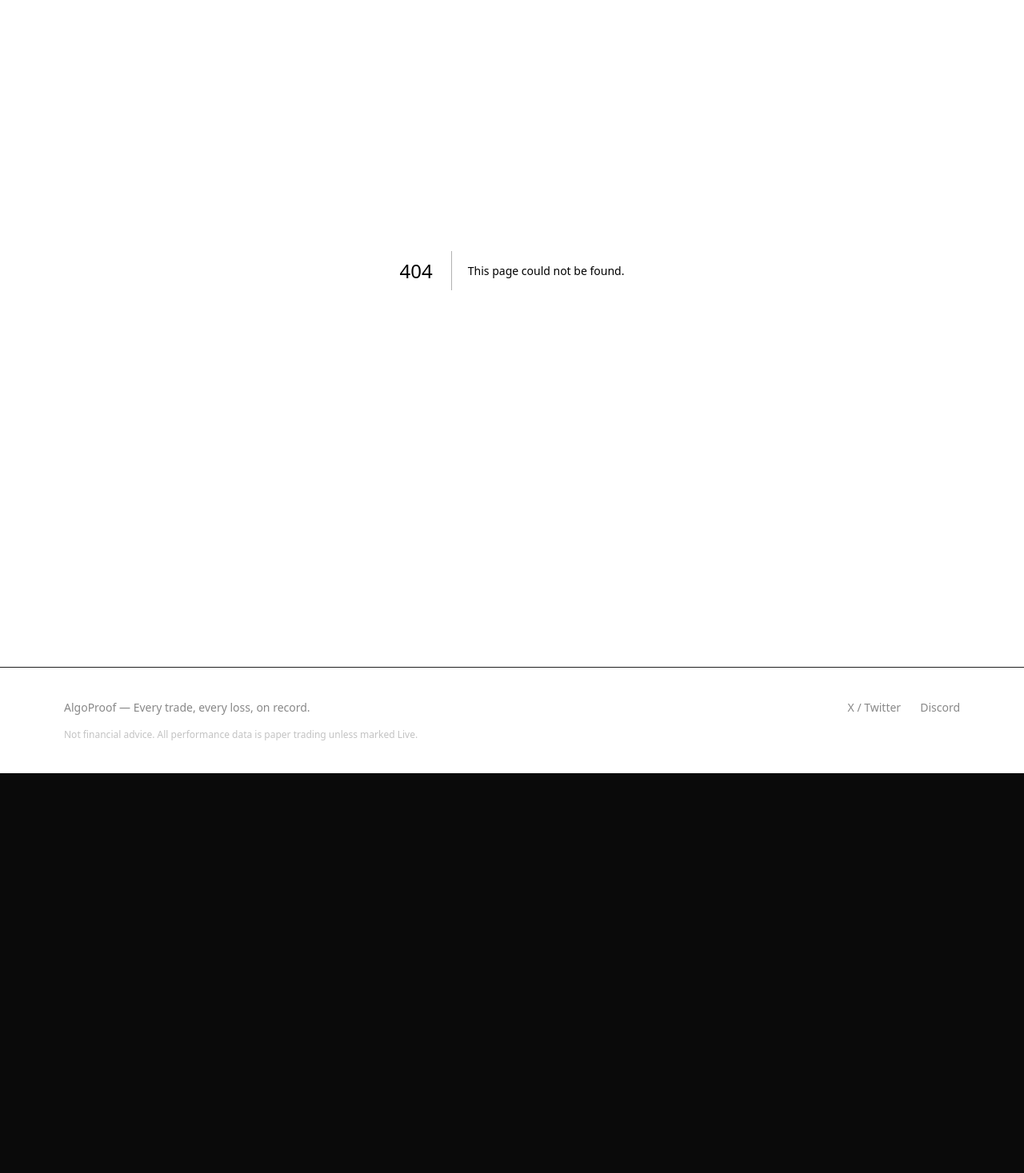
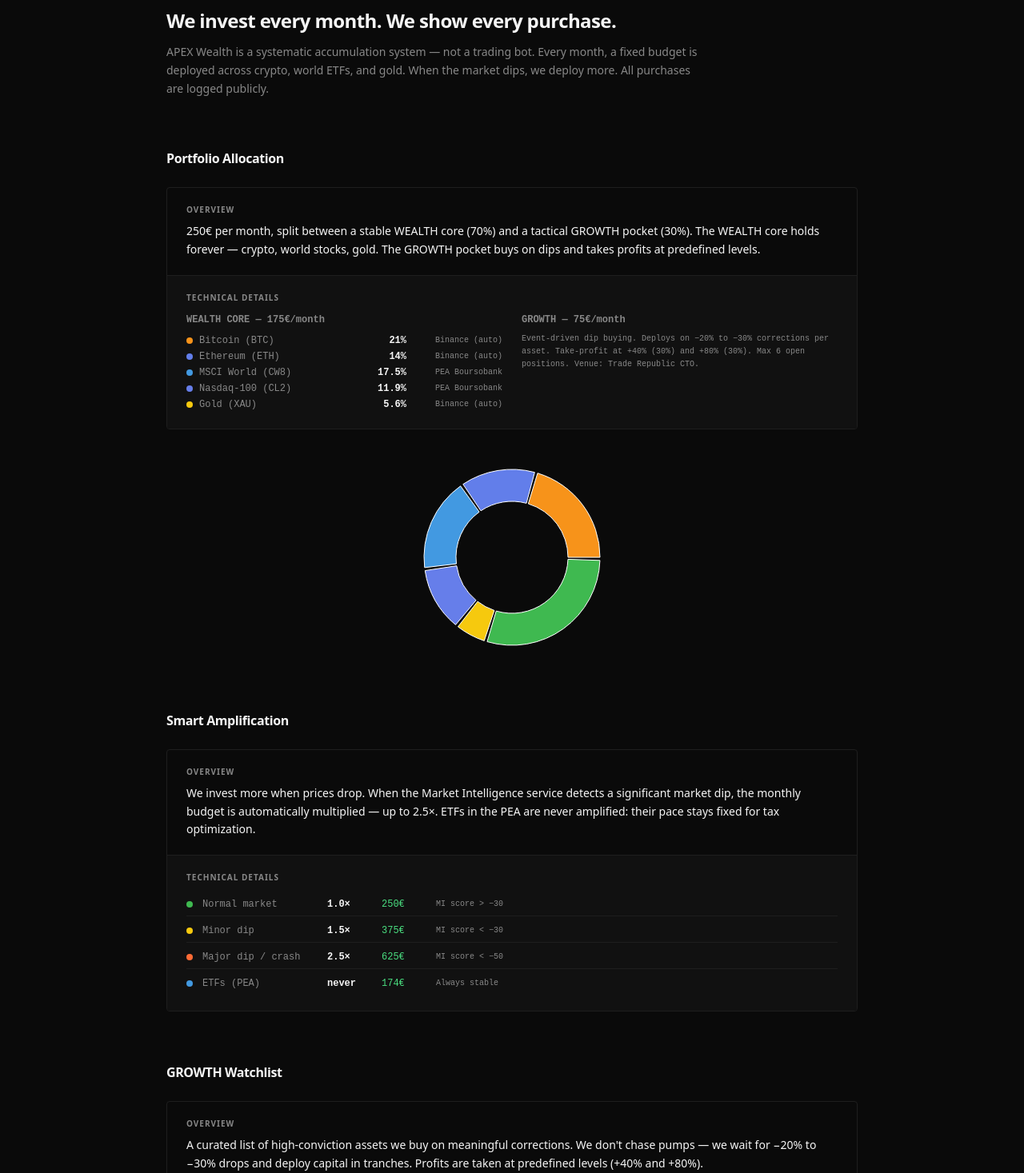
Before and after one commit to Tosmahdess/algoproof, a Next.js app: page /wealth in a window 1280 px wide. Before the commit this address had no page. Shown: the part 119-1586 px from the top of the page at 80% size. Before the commit the page ends 1086 px from the top, so only its background shows below. Built offline with nearby package versions, Linux system fonts and the light colour scheme.

Commit message:
feat(pages): add /wealth vitrine with allocation donut + amplification + growth watchlist

```diff
--- /dev/null
+++ b/src/app/wealth/page.tsx
@@ -0,0 +1,188 @@
+'use client'
+
+import { PieChart, Pie, Cell, Tooltip, ResponsiveContainer } from 'recharts'
+import ExplainerBox from '@/components/ExplainerBox'
+
+// Source: apex-wealth/portfolios.py WEALTH_ALLOCATION + BUDGET_CONFIG
+// Total budget: 250€/month (WEALTH 70% = 175€, GROWTH 30% = 75€)
+// WEALTH asset weights are % of the 175€ WEALTH bucket → converted to % of total 250€
+const WEALTH_ASSETS = [
+  { name: 'Bitcoin (BTC)',    pct: 21,   color: '#f7931a', venue: 'Binance (auto)',  assetClass: 'Crypto' },
+  { name: 'Ethereum (ETH)',   pct: 14,   color: '#627eea', venue: 'Binance (auto)',  assetClass: 'Crypto' },
+  { name: 'MSCI World (CW8)', pct: 17.5, color: '#4299e1', venue: 'PEA Boursobank', assetClass: 'ETF' },
+  { name: 'Nasdaq-100 (CL2)', pct: 11.9, color: '#667eea', venue: 'PEA Boursobank', assetClass: 'ETF' },
+  { name: 'Gold (XAU)',       pct: 5.6,  color: '#f6c90e', venue: 'Binance (auto)',  assetClass: 'Commodity' },
+  { name: 'GROWTH tactical',  pct: 30,   color: '#3fb950', venue: 'Trade Republic', assetClass: 'Tactical' },
+]
+
+const GROWTH_ASSETS = [
+  { ticker: 'SOL',    name: 'Solana',       trigger: '−30%', venue: 'Binance' },
+  { ticker: 'NVDA',   name: 'NVIDIA',       trigger: '−20%', venue: 'TR CTO' },
+  { ticker: 'META',   name: 'Meta',         trigger: '−20%', venue: 'TR CTO' },
+  { ticker: 'TSLA',   name: 'Tesla',        trigger: '−20%', venue: 'TR CTO' },
+  { ticker: 'NVO',    name: 'Novo Nordisk', trigger: '−30%', venue: 'TR CTO' },
+  { ticker: 'MC.PA',  name: 'LVMH',         trigger: '−25%', venue: 'TR CTO' },
+  { ticker: 'RMS.PA', name: 'Hermès',       trigger: '−25%', venue: 'TR CTO' },
+  { ticker: 'PLTR',   name: 'Palantir',     trigger: '−25%', venue: 'TR CTO' },
+]
+
+const AMPLIFICATION = [
+  { label: 'Normal market',     multiplier: '1.0×', amount: '250€', condition: 'MI score > −30',  color: '#3fb950' },
+  { label: 'Minor dip',         multiplier: '1.5×', amount: '375€', condition: 'MI score < −30',  color: '#f6c90e' },
+  { label: 'Major dip / crash', multiplier: '2.5×', amount: '625€', condition: 'MI score < −50',  color: '#ff6b35' },
+  { label: 'ETFs (PEA)',         multiplier: 'never', amount: '174€', condition: 'Always stable', color: '#4299e1' },
+]
+
+export default function WealthPage() {
+  return (
+    <main className="mx-auto max-w-4xl px-4 py-12 space-y-16">
+
+      {/* Hero */}
+      <div>
+        <p className="text-xs font-semibold tracking-widest uppercase text-positive mb-2">
+          APEX Wealth
+        </p>
+        <h1 className="text-2xl font-bold tracking-tight">
+          We invest every month. We show every purchase.
+        </h1>
+        <p className="mt-3 text-sm text-muted max-w-2xl leading-relaxed">
+          APEX Wealth is a systematic accumulation system — not a trading bot. Every month,
+          a fixed budget is deployed across crypto, world ETFs, and gold. When the market dips,
+          we deploy more. All purchases are logged publicly.
+        </p>
+      </div>
+
+      {/* Allocation */}
+      <section>
+        <h2 className="text-base font-bold tracking-tight mb-6">Portfolio Allocation</h2>
+        <ExplainerBox
+          functional={
+            <p>
+              250€ per month, split between a stable WEALTH core (70%) and a tactical GROWTH
+              pocket (30%). The WEALTH core holds forever — crypto, world stocks, gold.
+              The GROWTH pocket buys on dips and takes profits at predefined levels.
+            </p>
+          }
+          technical={
+            <div className="grid grid-cols-1 sm:grid-cols-2 gap-6 text-xs font-mono">
+              <div>
+                <p className="text-muted mb-2 font-semibold">WEALTH CORE — 175€/month</p>
+                {WEALTH_ASSETS.filter(a => a.assetClass !== 'Tactical').map(a => (
+                  <div key={a.name} className="flex items-center gap-2 py-0.5">
+                    <span className="h-2 w-2 rounded-full flex-shrink-0" style={{ background: a.color }} />
+                    <span className="text-muted flex-1">{a.name}</span>
+                    <span className="font-semibold">{a.pct}%</span>
+                    <span className="text-muted text-[10px] w-28 text-right">{a.venue}</span>
+                  </div>
+                ))}
+              </div>
+              <div>
+                <p className="text-muted mb-2 font-semibold">GROWTH — 75€/month</p>
+                <p className="text-muted text-[10px] leading-relaxed">
+                  Event-driven dip buying. Deploys on −20% to −30% corrections per asset.
+                  Take-profit at +40% (30%) and +80% (30%). Max 6 open positions.
+                  Venue: Trade Republic CTO.
+                </p>
+              </div>
+            </div>
+          }
+        />
+        <div className="mt-8 h-64">
+          <ResponsiveContainer width="100%" height="100%">
+            <PieChart>
+              <Pie
+                data={WEALTH_ASSETS}
+                dataKey="pct"
+                nameKey="name"
+                cx="50%"
+                cy="50%"
+                innerRadius={70}
+                outerRadius={110}
+                paddingAngle={2}
+              >
+                {WEALTH_ASSETS.map(a => (
+                  <Cell key={a.name} fill={a.color} />
+                ))}
+              </Pie>
+              <Tooltip
+                // eslint-disable-next-line @typescript-eslint/no-explicit-any
+                formatter={(value: any, name: any) => [`${value}%`, name]}
+                contentStyle={{
+                  background: '#111111',
+                  border: '1px solid #1e1e1e',
+                  borderRadius: '4px',
+                  fontSize: '12px',
+                }}
+              />
+            </PieChart>
+          </ResponsiveContainer>
+        </div>
+      </section>
+
+      {/* Amplification */}
+      <section>
+        <h2 className="text-base font-bold tracking-tight mb-6">Smart Amplification</h2>
+        <ExplainerBox
+          functional={
+            <p>
+              We invest more when prices drop. When the Market Intelligence service detects a
+              significant market dip, the monthly budget is automatically multiplied — up to 2.5×.
+              ETFs in the PEA are never amplified: their pace stays fixed for tax optimization.
+            </p>
+          }
+          technical={
+            <div className="space-y-1 text-xs font-mono">
+              {AMPLIFICATION.map(a => (
+                <div key={a.label} className="flex items-center gap-3 py-1.5 border-b border-border last:border-0">
+                  <span className="h-2 w-2 rounded-full flex-shrink-0" style={{ background: a.color }} />
+                  <span className="text-muted w-36 flex-shrink-0">{a.label}</span>
+                  <span className="font-bold w-14">{a.multiplier}</span>
+                  <span className="text-positive w-14">{a.amount}</span>
+                  <span className="text-muted text-[10px]">{a.condition}</span>
+                </div>
+              ))}
+            </div>
+          }
+        />
+      </section>
+
+      {/* GROWTH Watchlist */}
+      <section>
+        <h2 className="text-base font-bold tracking-tight mb-6">GROWTH Watchlist</h2>
+        <ExplainerBox
+          functional={
+            <p>
+              A curated list of high-conviction assets we buy on meaningful corrections.
+              We don&apos;t chase pumps — we wait for −20% to −30% drops and deploy capital
+              in tranches. Profits are taken at predefined levels (+40% and +80%).
+            </p>
+          }
+          technical={
+            <div className="grid grid-cols-2 gap-1 text-xs font-mono">
+              {GROWTH_ASSETS.map(a => (
+                <div key={a.ticker} className="flex items-center gap-2 py-1 border-b border-border">
+                  <span className="text-positive w-16 font-bold">{a.ticker}</span>
+                  <span className="text-muted flex-1">{a.name}</span>
+                  <span className="text-[10px] text-muted">{a.trigger}</span>
+                </div>
+              ))}
+            </div>
+          }
+        />
+      </section>
+
+      {/* Portfolio live — placeholder */}
+      <section>
+        <h2 className="text-base font-bold tracking-tight mb-4">Portfolio — Live Tracking</h2>
+        <div className="rounded border border-dashed border-border px-6 py-10 text-center space-y-2">
+          <p className="text-sm font-medium">Real purchase history coming soon.</p>
+          <p className="text-xs text-muted">
+            Every DCA buy will appear here with date, asset, amount, price at purchase,
+            and live P&amp;L. Synced from VPS within 1 hour of execution.
+          </p>
+        </div>
+      </section>
+
+    </main>
+  )
+}
```
